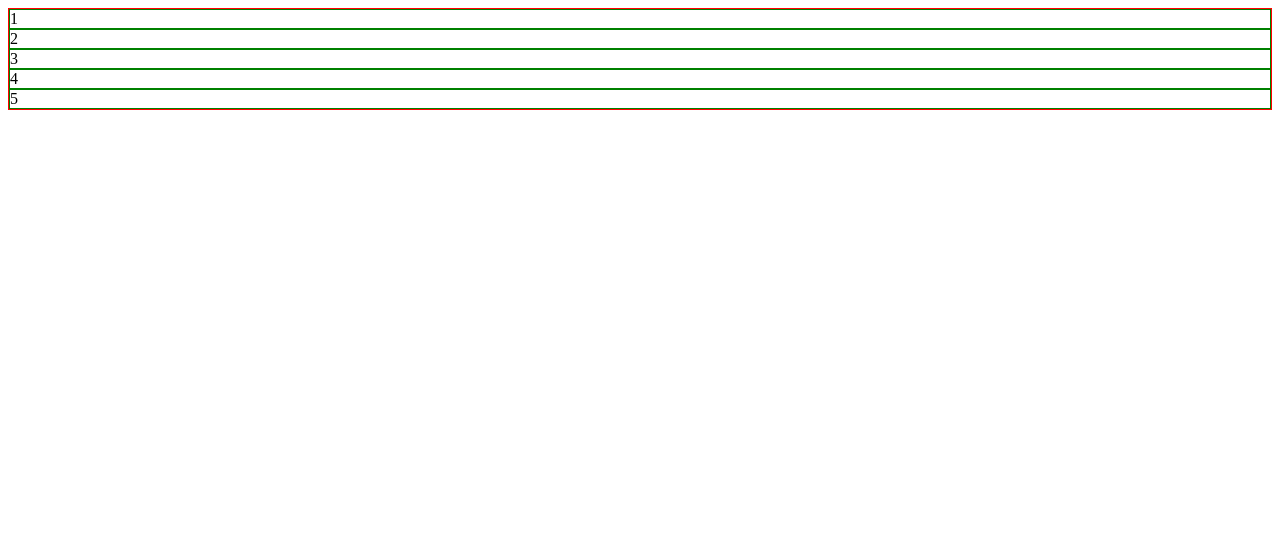
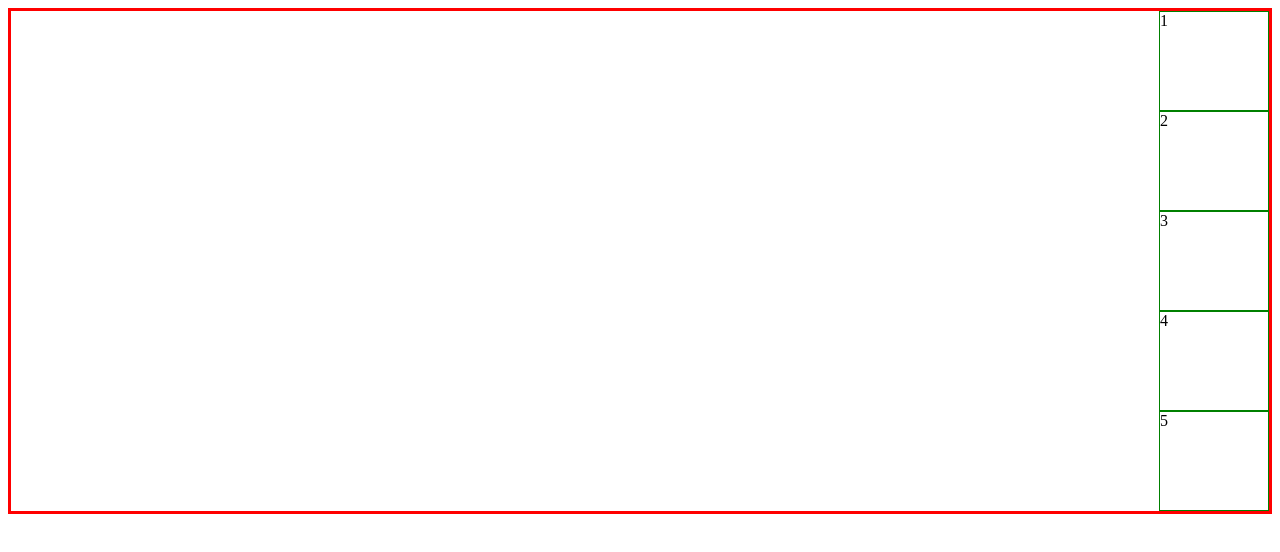
Before and after one commit to KerArSis/CSSExercises, a plain HTML site: page index.html in a window 1280 px wide. Drawn offline with Linux system fonts and the light colour scheme.

Commit message:
task_105

```diff
--- a/style.css
+++ b/style.css
@@ -1,10 +1,13 @@
 .parent {
     display: flex;
     flex-direction: column;
-    justify-content: flex-start;
-	align-items: stretch;
-	border: 1px solid red;
+    align-items:flex-end;
+    border: 3px solid red;
+    height: 500px;
+
 }
 .child {
+    height: 100px;
+    padding-right: 100px;
     border: 1px solid green;
 }
```
